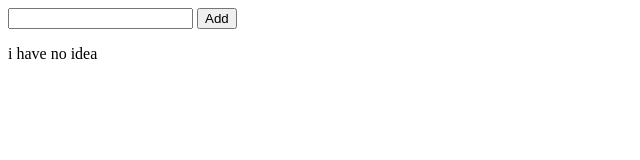
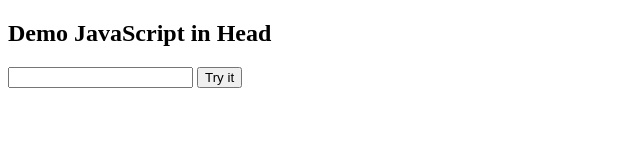
Before and after one commit to junclegrow/ToDoApp, a plain HTML site: page index.html in a window 1280 px wide. Shown: the whole page, without its empty margins (0-640 px from the left). Drawn offline with Linux system fonts and the light colour scheme.

Commit message:
Add: creating task ticket

```diff
--- a/index.html
+++ b/index.html
@@ -1,17 +1,38 @@
+<!DOCTYPE html>
 <html>
     <head>
-        <title> ToDo App</title>
+        <script>
+            document.body.onload = addElement;
+
+            function add() {
+                // create a new div element
+                const newDiv = document.createElement("div");
+
+                var text = document.getElementById("input");
+
+                // and give it some content
+                const newContent = document.createTextNode(text.value);
+
+                text.value = "";
+
+                // add the text node to the newly created div
+                newDiv.appendChild(newContent);
+
+                // add the newly created element and its content into the DOM
+                const currentDiv = document.getElementById("list");
+                document.body.insertBefore(newDiv, currentDiv);
+            }
+        </script>
     </head>
     <body>
-        <input type="text" id="input">
-        <button onClick="add()">Add</button>
-        <p id="output">i have no idea</p>
-        <script>
-            function add() {
-                const input = document.getElementById("input");
-                var output = document.getElementById("output");
-                alert(input.value);
-            }
-        </script>
+
+        <h2>Demo JavaScript in Head</h2>
+
+        <input type="text" id="input"></input>
+
+        <button type="button" onclick="add()">Try it</button>
+
+        <div id="list"></div>
+
     </body>
 </html>
```
